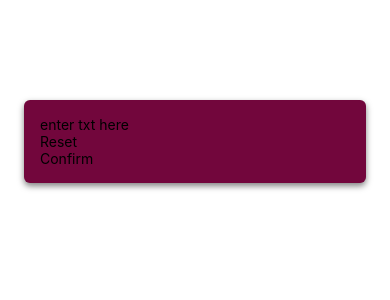
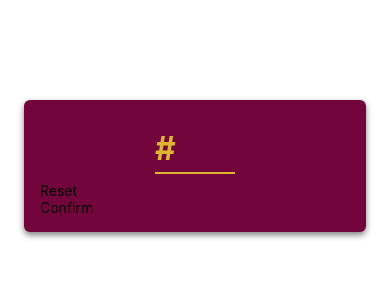
Before and after one commit to barksanto/Native-Numbers-Game, a React Native app: screen / in a window 390 px wide. Shown: the top 300 px of the page. Built offline with nearby package versions, Linux system fonts and the light colour scheme.

Commit message:
yellow border bottom for input - reduce width since we only take 2 numbers

```diff
--- a/screens/StartGameScreen.js
+++ b/screens/StartGameScreen.js
@@ -4,7 +4,7 @@ import PrimaryButton from "../components/PrimaryButton"
 function StartGameScreen() {
   return (
     <View style={styles.inputContainer}>
-      <TextInput placeholder="enter txt here" />
+      <TextInput placeholder="#" style={styles.numberInput} />
       <PrimaryButton>Reset</PrimaryButton>
       <PrimaryButton>Confirm</PrimaryButton>
     </View>
@@ -32,4 +32,15 @@ const styles = StyleSheet.create({
     shadowOpacity: 0.5,
     shadowRadius: 6,
   },
+  numberInput: {
+    height: 50,
+    fontSize: 32,
+    borderBottomColor: "#ddb52f",
+    borderBottomWidth: 2,
+    color: "#ddb52f",
+    marginVertical: 8,
+    fontWeight: "bold",
+    width: 80,
+    alignSelf: "center",
+  },
 })
```
